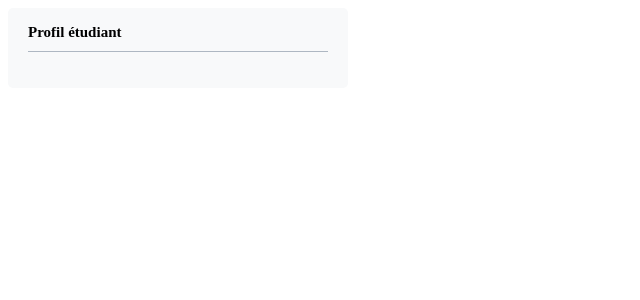
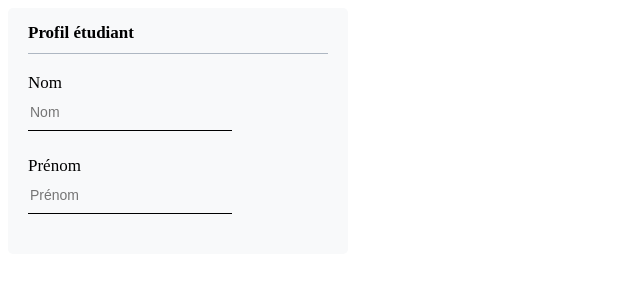
Before and after one commit to hichemamb/react-challenge-191026, a React (Create React App) app: page / in a window 1280 px wide. Shown: the top 300 px of the page, without its empty margins (0-640 px from the left). Built offline with nearby package versions, Linux system fonts and the light colour scheme.

Commit message:
[RC](feat): Create Input shared component

```diff
--- a/src/components/Register/Register.js
+++ b/src/components/Register/Register.js
@@ -1,13 +1,16 @@
 import React from 'react';
 import { useSelector, useDispatch } from 'react-redux';
 import './Register.scss';
-import Card from "../_shared/Card/Card";
+import Card from '../_shared/Card/Card';
+import Input from '../_shared/Input/Input';
 
 const Register = () => {
 
    return (
       <div className="register">
          <Card title="Profil étudiant" width="300px">
+            <Input entitled="Nom" placeholder="Nom" value="lastname" type="text" width="200px"/>
+            <Input entitled="Prénom" placeholder="Prénom" value="firstname" type="text" width="200px"/>
          </Card>
       </div>
    );
--- a/src/components/_shared/Card/Card.scss
+++ b/src/components/_shared/Card/Card.scss
@@ -14,7 +14,7 @@
     &__title {
       color: $black;
       font-weight: bold;
-      font-size: 15px;
+      font-size: 17px;
     }
     &__separation {
       margin-top: 10px;
--- /dev/null
+++ b/src/components/_shared/Input/Input.css
@@ -0,0 +1,22 @@
+.input {
+  display: flex;
+  flex-direction: column;
+  margin-bottom: 25px;
+}
+.input-label {
+  color: #000000;
+  font-size: 17px;
+  font-weight: normal;
+}
+.input-item {
+  width: 100%;
+  height: 35px;
+  font-size: 14px;
+  border: none;
+  border-bottom: 1px solid #000000;
+  background-color: #F8F9FA;
+  color: #000000;
+  outline-style: none;
+}
+
+/*# sourceMappingURL=Input.css.map */
--- /dev/null
+++ b/src/components/_shared/Input/Input.js
@@ -0,0 +1,13 @@
+import React from 'react';
+import './Input.scss';
+
+const Input = ({value, entitled, type, placeholder, width}) => {
+   return (
+      <div className="input" style={{width: `${width}`}}>
+         <label className="input-label" htmlFor={value}>{entitled}</label>
+         <input className="input-item" type={type} placeholder={placeholder} name={value}/>
+      </div>
+   );
+};
+
+export default Input;
--- /dev/null
+++ b/src/components/_shared/Input/Input.scss
@@ -0,0 +1,22 @@
+@import '../style/variables';
+
+.input {
+  display:flex;
+  flex-direction: column;
+  margin-bottom: 25px;
+  &-label {
+    color: $black;
+    font-size: 17px;
+    font-weight: normal;
+  }
+  &-item {
+    width: 100%;
+    height: 35px;
+    font-size: 14px;
+    border: none;
+    border-bottom: 1px solid $black;
+    background-color: $lightGray;
+    color: $black;
+    outline-style: none;
+  }
+}
```
Also changed, not shown: 1 other file (tests, documents, lock files or other folders).
